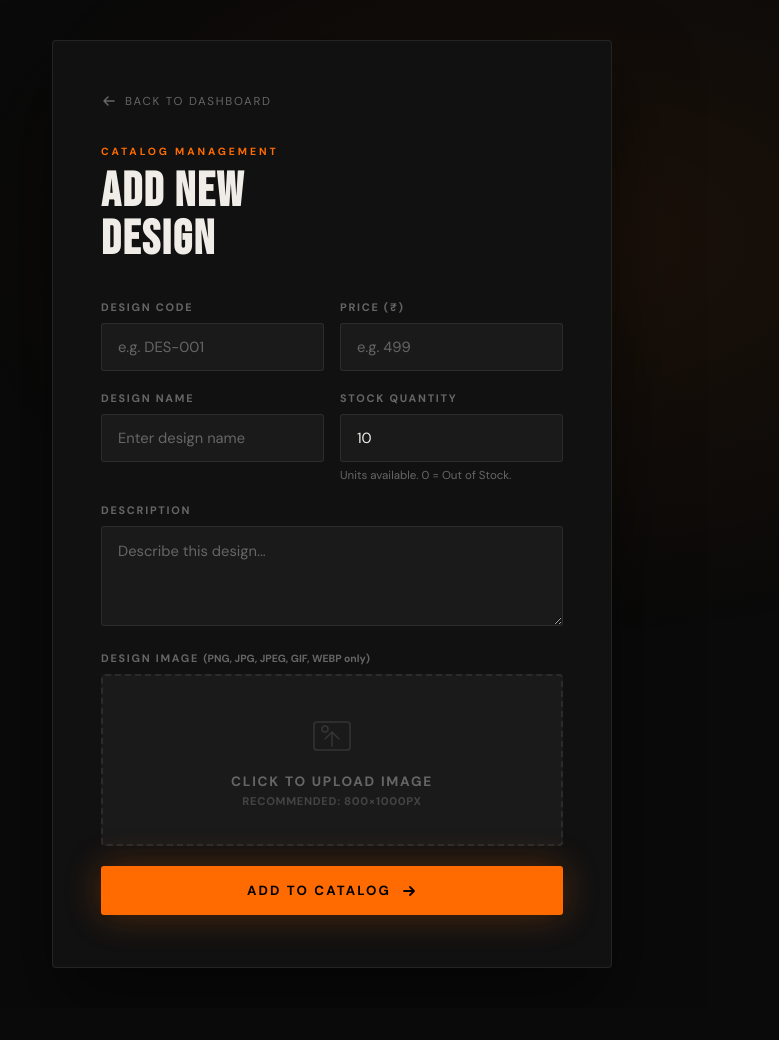
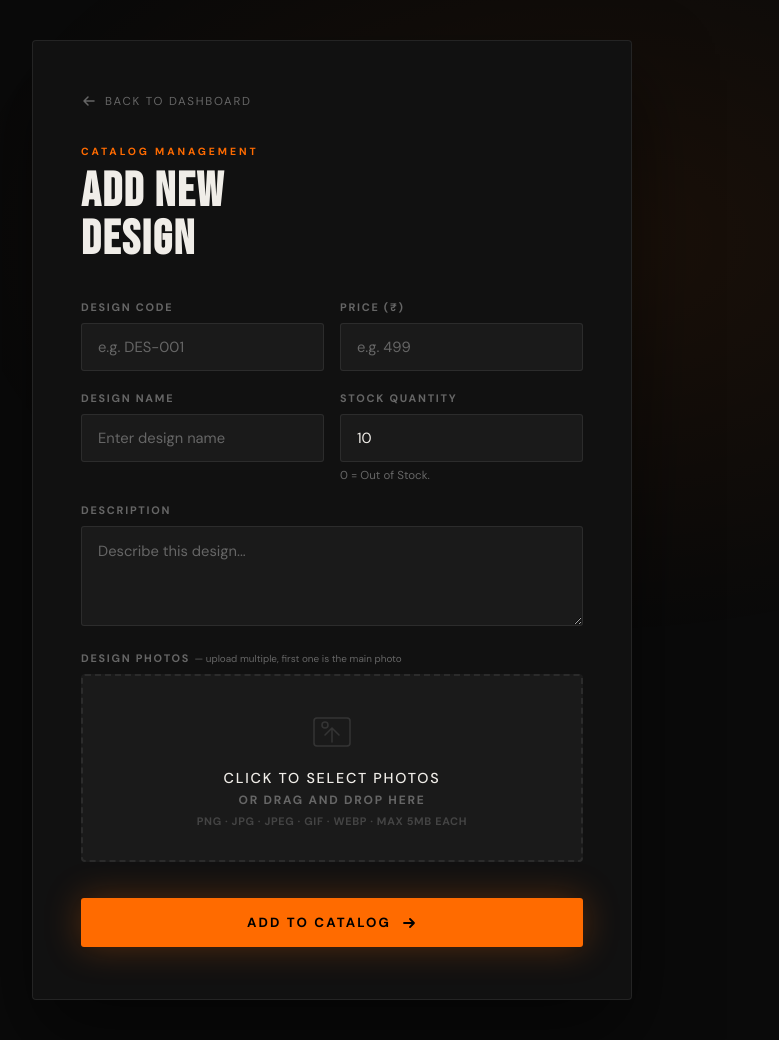
Before and after one commit to raghu2112/E-commerce, a Flask app: page /add_design in a window 1280 px wide. Shown: the whole page, without its empty margins (308-1087 px from the left). Before the commit the page ends 968 px from the top, so only its background shows below. Run offline with Flask 3, Linux system fonts and the light colour scheme; the visitor is signed in with stand-in values (Sample User, id 1); some libraries are stand-ins or nearby versions.

Commit message:
Update add_design.html

```diff
--- a/templates/add_design.html
+++ b/templates/add_design.html
@@ -10,7 +10,7 @@
   *,*::before,*::after{box-sizing:border-box;margin:0;padding:0;}
   body{font-family:'DM Sans',sans-serif;background:var(--dark);color:var(--text);min-height:100vh;display:flex;align-items:center;justify-content:center;padding:40px 20px;}
   .bg{position:fixed;inset:0;background:radial-gradient(ellipse 50% 50% at 70% 30%,rgba(255,107,0,0.07),transparent);pointer-events:none;}
-  .card{position:relative;z-index:2;background:var(--card);border:1px solid var(--border);border-radius:4px;padding:52px 48px;width:100%;max-width:560px;box-shadow:0 40px 80px rgba(0,0,0,.5);animation:slideUp .7s cubic-bezier(.16,1,.3,1) forwards;}
+  .card{position:relative;z-index:2;background:var(--card);border:1px solid var(--border);border-radius:4px;padding:52px 48px;width:100%;max-width:600px;box-shadow:0 40px 80px rgba(0,0,0,.5);animation:slideUp .7s cubic-bezier(.16,1,.3,1) forwards;}
   @keyframes slideUp{from{opacity:0;transform:translateY(30px)}to{opacity:1;transform:translateY(0)}}
   .back-link{display:inline-flex;align-items:center;gap:8px;color:var(--muted);font-size:.72rem;letter-spacing:.15em;text-transform:uppercase;text-decoration:none;margin-bottom:36px;transition:color .2s;}
   .back-link:hover{color:var(--orange);}
@@ -25,13 +25,26 @@
   .field textarea{resize:vertical;min-height:100px;line-height:1.6;}
   .field-row{display:grid;grid-template-columns:1fr 1fr;gap:16px;}
   .field-note{font-size:.72rem;color:var(--muted);margin-top:6px;}
-  .upload-area{border:2px dashed var(--border);border-radius:4px;padding:36px;text-align:center;cursor:pointer;transition:all .25s;background:var(--input-bg);}
-  .upload-area:hover{border-color:var(--orange);background:#1c1309;}
+
+  /* Upload area */
+  .upload-area{border:2px dashed var(--border);border-radius:4px;padding:32px;text-align:center;cursor:pointer;transition:all .25s;background:var(--input-bg);position:relative;}
+  .upload-area:hover,.upload-area.dragover{border-color:var(--orange);background:#1c1309;}
   .upload-area input{display:none;}
-  .preview-img{width:100%;max-height:220px;object-fit:cover;border-radius:3px;display:none;border:1px solid var(--border);}
   .upload-icon{margin:0 auto 14px;opacity:.35;}
-  .upload-text{font-size:.85rem;color:var(--muted);margin-bottom:4px;}
-  .upload-hint{font-size:.7rem;color:#444;letter-spacing:.06em;}
+  .upload-title{font-size:.9rem;color:var(--text);font-weight:500;margin-bottom:5px;}
+  .upload-sub{font-size:.75rem;color:var(--muted);}
+  .upload-hint{font-size:.68rem;color:#444;margin-top:6px;letter-spacing:.06em;}
+
+  /* Preview grid */
+  .preview-grid{display:grid;grid-template-columns:repeat(auto-fill,minmax(110px,1fr));gap:10px;margin-top:16px;}
+  .preview-item{position:relative;aspect-ratio:1;border-radius:4px;overflow:hidden;border:1px solid var(--border);animation:previewIn .3s cubic-bezier(.16,1,.3,1);}
+  @keyframes previewIn{from{opacity:0;transform:scale(.8)}to{opacity:1;transform:scale(1)}}
+  .preview-item img{width:100%;height:100%;object-fit:cover;display:block;}
+  .preview-item .primary-badge{position:absolute;top:5px;left:5px;background:var(--orange);color:#000;font-size:.55rem;letter-spacing:.12em;text-transform:uppercase;font-weight:700;padding:3px 7px;border-radius:2px;}
+  .preview-item .remove-btn{position:absolute;top:5px;right:5px;width:22px;height:22px;border-radius:50%;background:rgba(0,0,0,.7);border:none;color:#fff;cursor:pointer;display:flex;align-items:center;justify-content:center;transition:background .2s;}
+  .preview-item .remove-btn:hover{background:var(--red);}
+  .preview-count{font-size:.75rem;color:var(--orange);margin-top:10px;font-weight:500;text-align:center;}
+
   .submit-btn{width:100%;background:var(--orange);color:#000;border:none;padding:16px;font-family:'DM Sans',sans-serif;font-size:.83rem;font-weight:700;letter-spacing:.16em;text-transform:uppercase;border-radius:3px;cursor:pointer;margin-top:8px;transition:all .3s;box-shadow:0 0 36px rgba(255,107,0,.28);display:flex;align-items:center;justify-content:center;gap:10px;}
   .submit-btn:hover{background:#ff7d1a;transform:translateY(-2px);box-shadow:0 4px 50px rgba(255,107,0,.45);}
 </style>
@@ -50,7 +63,7 @@
   <div class="error-box">⚠ {{ error }}</div>
   {% endif %}
 
-  <form method="POST" enctype="multipart/form-data">
+  <form method="POST" enctype="multipart/form-data" id="addForm">
     <input type="hidden" name="csrf_token" value="{{ csrf_token() }}">
 
     <div class="field-row">
@@ -72,7 +85,7 @@
       <div class="field">
         <label>Stock Quantity</label>
         <input name="stock_quantity" type="number" min="0" value="10" required>
-        <p class="field-note">Units available. 0 = Out of Stock.</p>
+        <p class="field-note">0 = Out of Stock.</p>
       </div>
     </div>
 
@@ -82,14 +95,21 @@
     </div>
 
     <div class="field">
-      <label>Design Image <span style="color:var(--muted);font-size:.65rem;text-transform:none;letter-spacing:0">(PNG, JPG, JPEG, GIF, WEBP only)</span></label>
-      <label class="upload-area" for="designImg">
-        <input type="file" id="designImg" name="images" accept="image/png,image/jpg,image/jpeg,image/gif,image/webp" onchange="previewImage(this)" required>
-        <img class="preview-img" id="preview">
+      <label>
+        Design Photos
+        <span style="color:var(--muted);font-size:.62rem;text-transform:none;letter-spacing:0;font-weight:400"> — upload multiple, first one is the main photo</span>
+      </label>
+
+      <label class="upload-area" for="designImgs" id="dropZone">
+        <input type="file" id="designImgs" name="images" accept="image/png,image/jpeg,image/jpg,image/gif,image/webp" multiple onchange="handleFiles(this.files)">
         <svg class="upload-icon" width="44" height="44" viewBox="0 0 44 44" fill="none"><rect x="4" y="10" width="36" height="28" rx="3" stroke="currentColor" stroke-width="1.5"/><path d="M22 34V20M22 20L15 27M22 20L29 27" stroke="currentColor" stroke-width="1.5" stroke-linecap="round" stroke-linejoin="round"/><circle cx="15" cy="17" r="3" stroke="currentColor" stroke-width="1.5"/></svg>
-        <p class="upload-text" id="imgText">Click to upload image</p>
-        <p class="upload-hint">Recommended: 800×1000px</p>
+        <p class="upload-title">Click to select photos</p>
+        <p class="upload-sub">or drag and drop here</p>
+        <p class="upload-hint">PNG · JPG · JPEG · GIF · WEBP · Max 5MB each</p>
       </label>
+
+      <div class="preview-grid" id="previewGrid"></div>
+      <p class="preview-count" id="previewCount" style="display:none"></p>
     </div>
 
     <button class="submit-btn" type="submit">
@@ -98,17 +118,71 @@
     </button>
   </form>
 </div>
+
 <script>
-function previewImage(input) {
-  const preview = document.getElementById('preview');
-  const text = document.getElementById('imgText');
-  if(input.files && input.files[0]) {
-    const reader = new FileReader();
-    reader.onload = e => { preview.src = e.target.result; preview.style.display = 'block'; };
-    text.textContent = '✓ ' + input.files[0].name;
-    reader.readAsDataURL(input.files[0]);
+let fileList = []; // track selected files
+
+function handleFiles(files) {
+  for (let f of files) {
+    if (fileList.length >= 10) break; // max 10 photos
+    if (!f.type.startsWith('image/')) continue;
+    // Avoid duplicates by name+size
+    if (!fileList.find(x => x.name === f.name && x.size === f.size))
+      fileList.push(f);
+  }
+  renderPreviews();
+  syncInput();
+}
+
+function removeFile(index) {
+  fileList.splice(index, 1);
+  renderPreviews();
+  syncInput();
+}
+
+function renderPreviews() {
+  const grid  = document.getElementById('previewGrid');
+  const count = document.getElementById('previewCount');
+  grid.innerHTML = '';
+
+  fileList.forEach((file, i) => {
+    const url  = URL.createObjectURL(file);
+    const item = document.createElement('div');
+    item.className = 'preview-item';
+    item.innerHTML = `
+      <img src="${url}" alt="preview">
+      ${i === 0 ? '<span class="primary-badge">Main</span>' : ''}
+      <button type="button" class="remove-btn" onclick="removeFile(${i})" title="Remove">
+        <svg width="10" height="10" viewBox="0 0 10 10" fill="none"><path d="M1.5 1.5l7 7M8.5 1.5l-7 7" stroke="currentColor" stroke-width="1.6" stroke-linecap="round"/></svg>
+      </button>`;
+    grid.appendChild(item);
+  });
+
+  if (fileList.length > 0) {
+    count.style.display = 'block';
+    count.textContent   = `${fileList.length} photo${fileList.length > 1 ? 's' : ''} selected — first is the main image`;
+  } else {
+    count.style.display = 'none';
   }
 }
+
+function syncInput() {
+  // Rebuild a DataTransfer to keep the file input in sync with fileList
+  const dt    = new DataTransfer();
+  const input = document.getElementById('designImgs');
+  fileList.forEach(f => dt.items.add(f));
+  input.files = dt.files;
+}
+
+// Drag and drop
+const dropZone = document.getElementById('dropZone');
+dropZone.addEventListener('dragover', e => { e.preventDefault(); dropZone.classList.add('dragover'); });
+dropZone.addEventListener('dragleave', () => dropZone.classList.remove('dragover'));
+dropZone.addEventListener('drop', e => {
+  e.preventDefault();
+  dropZone.classList.remove('dragover');
+  handleFiles(e.dataTransfer.files);
+});
 </script>
 </body>
 </html>
```
